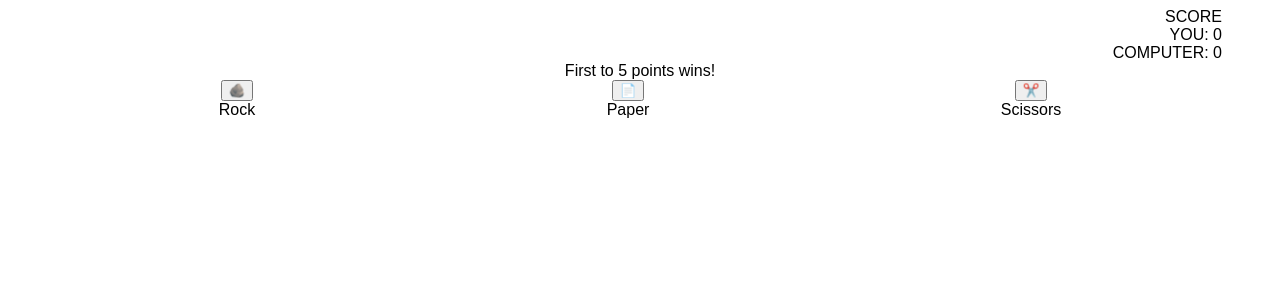
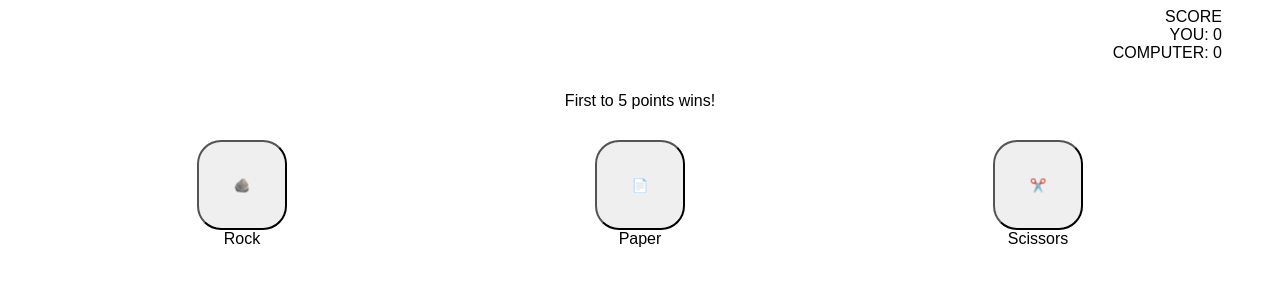
Before and after one commit to Rshibuya99/Rock_Paper_Scissors, a plain HTML site: page index.html in a window 1280 px wide. Drawn offline with Linux system fonts and the light colour scheme; a web font is replaced by a local one.

Commit message:
minor update on ui

```diff
--- a/styles.css
+++ b/styles.css
@@ -6,6 +6,16 @@ body {
 nav {
     text-align: right;
 }
+.title,
+.playzone {
+    margin: 30px 0;
+}
+button {
+    width: 90px;
+    height: 90px;
+    border-radius: 24px;
+}
+
 
 .flex-center {
     display: flex;
```
Also changed, not shown: script.js (+5 -43 lines).
